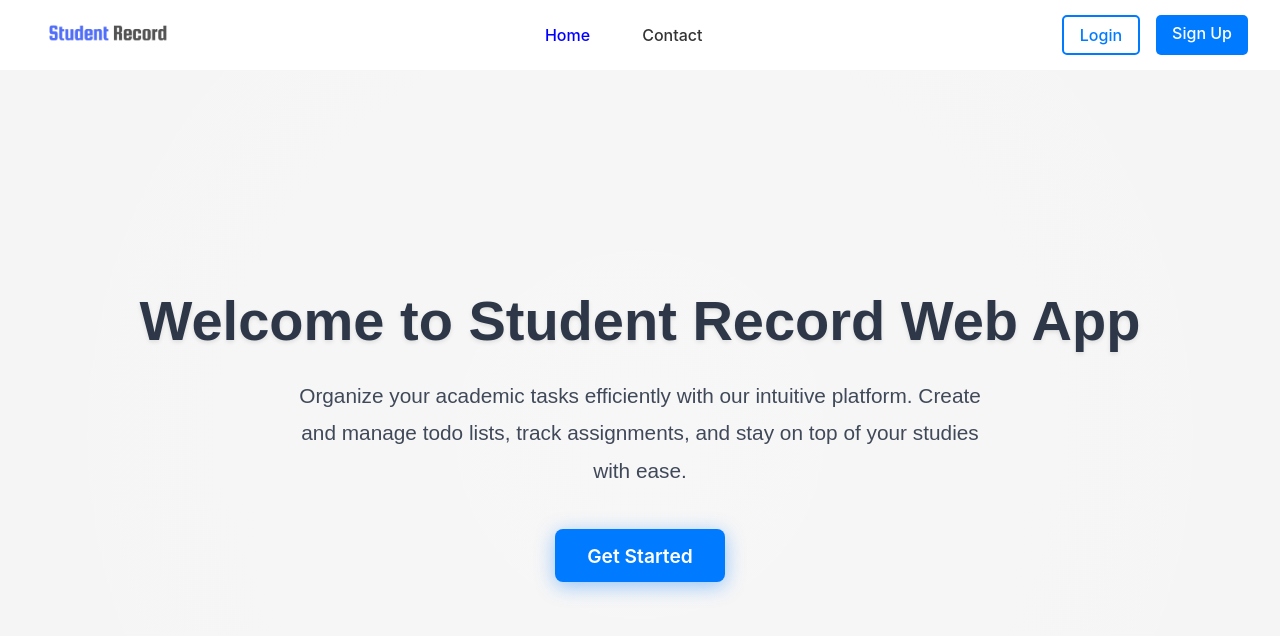
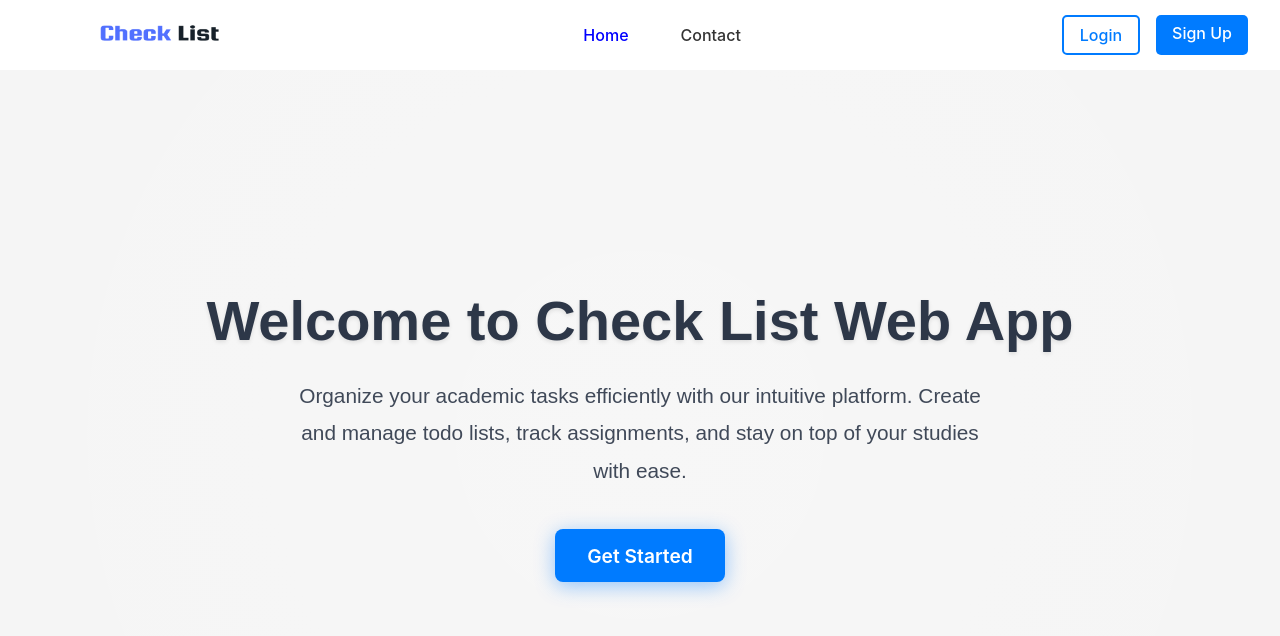
Before and after one commit to HimanshuAnchal/React_project_college, a React (Create React App) app: page / in a window 1280 px wide. Shown: the top 636 px of the page. Built offline with nearby package versions, Linux system fonts and the light colour scheme; no server answers.

Commit message:
change name

```diff
--- a/src/components/home.jsx
+++ b/src/components/home.jsx
@@ -3,7 +3,7 @@
 const Home = () => {
     return (
         <section className="hero">
-            <h1>Welcome to Student Record Web App</h1>
+            <h1>Welcome to Check List Web App</h1>
             <p>
                 Organize your academic tasks efficiently with our intuitive platform. Create and manage todo lists,
                 track assignments, and stay on top of your studies with ease.
```
Also changed, not shown: public/logo.png.
